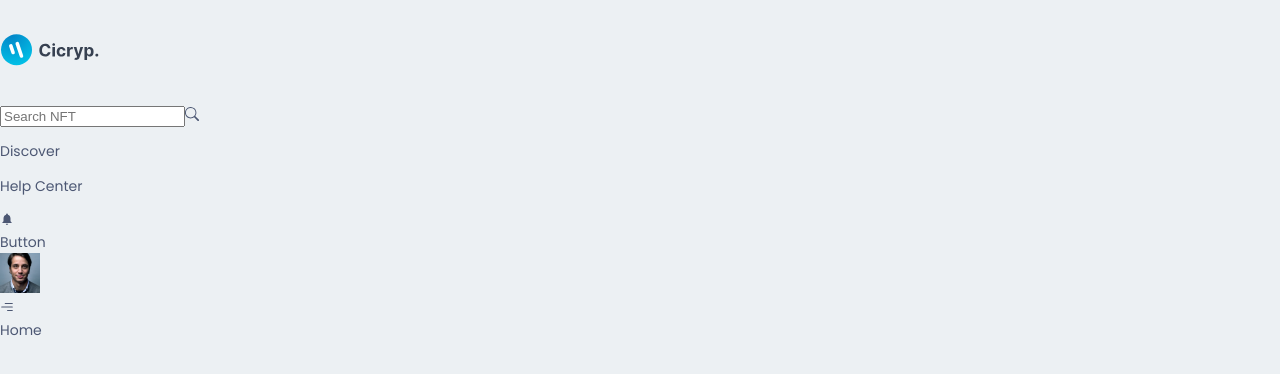
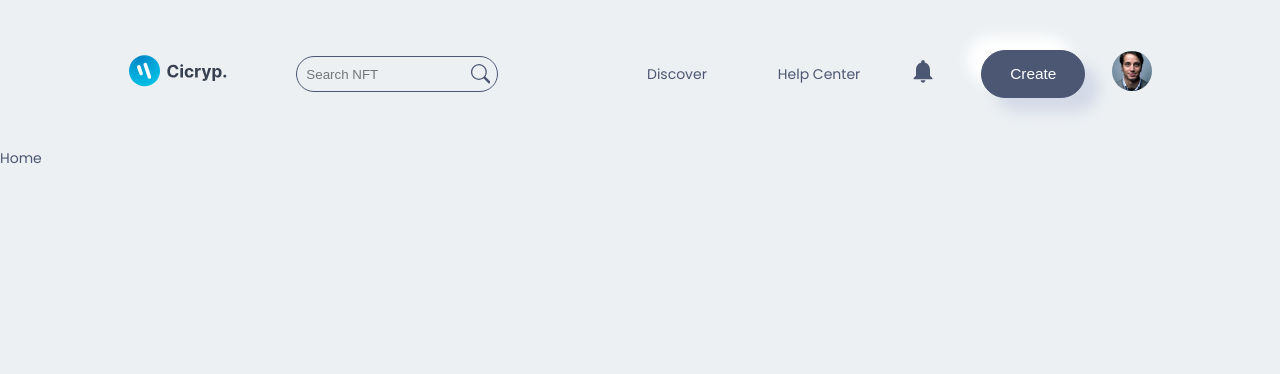
Before and after one commit to Chintanvck/nft-marketplace, a Next.js app: page / in a window 1280 px wide. Shown: the top 374 px of the page. Built offline with nearby package versions, Linux system fonts and the light colour scheme.

Commit message:
5. NavBar CSS ✅

```diff
--- a/src/component/Button/Button.jsx
+++ b/src/component/Button/Button.jsx
@@ -1,8 +1,13 @@
 import React from 'react'
+import Style from './Button.module.css'
 
-const Button = () => {
+const Button = ({btnName, handleClick}) => {
   return (
-    <div>Button</div>
+    <div className={Style.box}>
+      <button className={Style.button} onClick={()=> handleClick()}>
+        {btnName}
+      </button>
+    </div>
   )
 }
 
--- a/src/component/Button/Button.module.css
+++ b/src/component/Button/Button.module.css
@@ -0,0 +1,17 @@
+.button{
+    background-color: var(--icons-color);
+    padding: 1rem 2rem;
+    border: 1px solid var(--icons-color);
+    font-size: 1.1rem;
+    color: var(--shadow-light-color);
+    cursor: pointer;
+    transition: all .2s ease-in;
+    box-shadow: var(--box-shadow);
+    border-radius: 2.2rem;
+}
+
+.button:hover{
+    background-color: var(--main-bg-color);
+    border: 1px solid var(--icons-color);
+    color: var(--icons-color);
+}
--- a/src/component/NavBar/Discover/Discover.module.css
+++ b/src/component/NavBar/Discover/Discover.module.css
@@ -0,0 +1,11 @@
+.discover{
+    padding: .5rem 1rem;
+    transition: all .3s ease-in;
+    z-index: 222222222;
+}
+
+.discover:hover{
+    background-color: var(--icons-color);
+    color: var(--shadow-dark-color);
+    border-radius: .3rem;
+}
--- a/src/component/NavBar/HelpCenter/HelpCenter.module.css
+++ b/src/component/NavBar/HelpCenter/HelpCenter.module.css
@@ -0,0 +1,10 @@
+.helpCenter{
+    padding: .5rem 1rem;
+    transition: all .3s ease-in;
+}
+
+.helpCenter:hover{
+    background-color: var(--icons-color);
+    color: var(--shadow-dark-color);
+    border-radius: .3rem;
+}
--- a/src/component/NavBar/NavBar.jsx
+++ b/src/component/NavBar/NavBar.jsx
@@ -1,22 +1,19 @@
-import React from 'react'
-import Style from './NavBar.module.css'
+import React, { useState, useEffect } from "react";
+import Image from "next/image";
+import Link from "next/link";
+//----IMPORT ICON
+import { MdNotifications } from "react-icons/md";
+import { BsSearch } from "react-icons/bs";
+import { CgMenuLeft, CgMenuRight } from "react-icons/cg";
 
-import { useState, useEffect } from 'react'
-import Image from 'next/image'
-import Link from 'next/link'
-
-import { MdNotifications } from 'react-icons/md'
-import { BsSearch } from 'react-icons/bs'
-import { CgMenuLeft, CgMenuRight } from 'react-icons/cg'
-
-import { Discover, HelpCenter, Notification, Profile, SideBar } from './index'
-
-import { Button } from '../componentsindex';
-
-import images from '../../img'
+//INTERNAL IMPORT
+import Style from "./NavBar.module.css";
+import { Discover, HelpCenter, Notification, Profile, SideBar } from "./index";
+import { Button } from "../componentsindex";
+import images from "../../img";
 
 const NavBar = () => {
-
+  //----USESTATE COMPONNTS
   const [discover, setDiscover] = useState(false);
   const [help, setHelp] = useState(false);
   const [notification, setNotification] = useState(false);
@@ -76,20 +73,26 @@
   return (
     <div className={Style.navbar}>
       <div className={Style.navbar_container}>
-          <div className={Style.navabr_container_left}>
+        <div className={Style.navbar_container_left}>
           <div className={Style.logo}>
-              <Image src={images.logo} alt='NFT MARKETPLACE' width={100} height={100} />
+            <Image
+              src={images.logo}
+              alt="NFT MARKET PLACE"
+              width={100}
+              height={100}
+            />
+          </div>
           <div className={Style.navbar_container_left_box_input}>
             <div className={Style.navbar_container_left_box_input_box}>
-                  <input type='text' placeholder='Search NFT' />
-                  <BsSearch onClick={() => { }} className={Style.search_con} />
+              <input type="text" placeholder="Search NFT" />
+              <BsSearch onClick={() => {}} className={Style.search_icon} />
             </div>
           </div>
         </div>
-          </div>
-          <div className={Style.navabr_container_right}>
+
+        {/* //END OF LEFT SECTION */}
+        <div className={Style.navbar_container_right}>
           <div className={Style.navbar_container_right_discover}>
-
             {/* DISCOVER MENU */}
             <p onClick={(e) => openMenu(e)}>Discover</p>
             {discover && (
@@ -99,7 +102,7 @@
             )}
           </div>
 
-            {/* HELP CENTER */}
+          {/* HELP CENTER MENU */}
           <div className={Style.navbar_container_right_help}>
             <p onClick={(e) => openMenu(e)}>Help Center</p>
             {help && (
@@ -111,38 +114,54 @@
 
           {/* NOTIFICATION */}
           <div className={Style.navbar_container_right_notify}>
-              <MdNotifications className={Style.navabr_container_right_notify} onClick={() => openNotification()} />
+            <MdNotifications
+              className={Style.notify}
+              onClick={() => openNotification()}
+            />
             {notification && <Notification />}
           </div>
 
           {/* CREATE BUTTON SECTION */}
-            <div className={Style.navabr_container_right_button}>
-              <Button btnText="Create" />
+          <div className={Style.navbar_container_right_button}>
+            <Button btnName="Create" handleClick={() => {}} />
           </div>
 
           {/* USER PROFILE */}
-            <div className={Style.navabr_container_right_profile_box}>
-              <div className={Style.navabr_container_right_profile}>
-                <Image src={images.user1} alt='Profile' width={40} height={40} onClick={() => openProfile()} className={Style.navabr_container_right_profile} />
+
+          <div className={Style.navbar_container_right_profile_box}>
+            <div className={Style.navbar_container_right_profile}>
+              <Image
+                src={images.user1}
+                alt="Profile"
+                width={40}
+                height={40}
+                onClick={() => openProfile()}
+                className={Style.navbar_container_right_profile}
+              />
+
               {profile && <Profile />}
             </div>
           </div>
 
           {/* MENU BUTTON */}
-            <div className={Style.navabr_container_right_menuBtn}>
-              <CgMenuRight className={Style.menuIcon} onClick={() => openSideBar()} />
+
+          <div className={Style.navbar_container_right_menuBtn}>
+            <CgMenuRight
+              className={Style.menuIcon}
+              onClick={() => openSideBar()}
+            />
           </div>
         </div>
       </div>
 
-        {/* SIDE BAR */}
+      {/* SIDBAR CPMPONE/NT */}
       {openSideMenu && (
-          <div className={Style.SideBar}>
+        <div className={Style.sideBar}>
           <SideBar setOpenSideMenu={setOpenSideMenu} />
         </div>
       )}
     </div>
-    )
-  }
+  );
+};
 
-export default NavBar
+export default NavBar;
--- a/src/component/NavBar/NavBar.module.css
+++ b/src/component/NavBar/NavBar.module.css
@@ -0,0 +1,162 @@
+.navbar{
+    width: 100%;
+    padding-block: 1.5rem;
+    position: relative;
+    z-index: 111111111;
+}
+
+.navbar_container{
+    width: 80%;
+    margin:  0 auto;
+
+    display:  grid;
+    grid-template-columns: repeat(2, 1fr);
+    align-items: center;
+    justify-content: space-between;
+    gap: 1rem;
+}
+
+.navbar_container_left{
+    display: grid;
+    grid-template-columns: 1fr 2fr;
+    align-items:  center;
+}
+
+.navbar_container_left_box_input_box{
+    width: 60%;
+    border: 1px solid var(--icons-color);
+    display: flex;
+    align-items: center;
+    padding: .5rem;
+    border-radius: 2rem;
+}
+
+.navbar_container_left_box_input_box input{
+    width: 90%;
+    border: none;
+    outline: none;
+    background-color:  transparent;
+}
+
+.search_icon{
+    cursor: pointer;
+    font-size: 1.4rem;
+}
+
+/* //-------RIGHT */
+
+.navbar_container_right{
+    display: grid;
+    grid-template-columns: 1fr 1fr .5fr 1fr .3fr;
+    gap: 1rem;
+    align-items: center;
+    /* align-self: flex-end; */
+}
+
+.navbar_container_right_discover{
+    position: relative;
+    cursor: pointer;
+}
+.navbar_container_right_help{
+    position: relative;
+    cursor: pointer;
+}
+
+.navbar_container_right_discover_box,
+.navbar_container_right_help_box{
+    position: absolute;
+    padding: 1rem .5rem;
+    box-shadow: var(--box-shadow);
+    font-size: 1rem;
+    width: 15rem;
+    border-radius: 1rem;
+    background-color: var(--main-bg-color);
+}
+
+.navbar_container_right_notify{
+    position: relative;
+    cursor: pointer;
+}
+
+.notify{
+    font-size: 2rem;
+}
+
+.navbar_container_right_button{
+    position: relative;
+    cursor: pointer;
+}
+
+.navbar_container_right_profile_box{
+    position: relative;
+    cursor: pointer;
+}
+
+.navbar_container_right_profile{
+    border-radius: 50%;
+}
+
+.navbar_container_right_menuBtn{
+    display: none;
+}
+
+.menuIcon{
+    font-size: 2.5rem;
+    cursor:pointer;
+}
+
+/* <----------SIDEBAR---------> */
+
+.sideBar{
+    position: fixed;
+    top: 0;
+    width: 24rem;
+    background-color: var(--main-bg-color);
+    box-shadow: var(--box-shadow);
+    height: 100vh;
+    overflow-y: auto;
+    display: none;
+    z-index: 11111;
+}
+
+.sideBar::-webkit-scrollbar{
+    display: none;
+}
+
+@media screen and (min-device-width: 320px) and (max-device-width: 768px) {
+    .navbar_container{
+        grid-template-columns: 1fr 1fr;
+    }
+
+    .navbar_container_left{
+        grid-template-columns: 1fr;
+    }
+
+    .navbar_container_right{
+        grid-template-columns: repeat(3, 1fr);
+    }
+
+    .navbar_container_right_menuBtn{
+        display: block;
+    }
+
+    .navbar_container_left_box_input_box{
+        display: none;
+    }
+
+    .navbar_container_right_discover{
+        display: none;
+    }
+
+    .navbar_container_right_help{
+        display: none;
+    }
+
+    .navbar_container_right_button{
+        display: none;
+    }
+
+    .sideBar{
+        display: block;
+    }
+}
--- a/src/component/NavBar/Profile/Profile.module.css
+++ b/src/component/NavBar/Profile/Profile.module.css
@@ -0,0 +1,46 @@
+.profile{
+    position: absolute;
+    padding: 2rem .5rem;
+    box-shadow: var(--box-shadow);
+    font-size: 1rem;
+    width: 20rem;
+    border-radius: 1rem;
+
+    left: -17rem;
+    top: 4.5rem;
+    z-index: 222222222;
+    background-color: var(--main-bg-color);
+}
+
+.profile_account{
+    display: flex;
+    align-items: flex-start;
+    gap: 2rem;
+    padding: 1.5rem;
+}
+
+.profile_account_img{
+    border-radius: 50%;
+}
+
+.profile_account_info{
+    line-height: 0.3;
+}
+
+.profile_account_info p{
+    font-weight: 600;
+}
+
+.profile_menu_one_item{
+    display: flex;
+    align-items: center;
+    gap: 2rem;
+    padding: 0rem 1.5rem;
+    transition: all .3s ease-in;
+}
+
+.profile_menu_one_item:hover{
+    background-color: var(--icons-color);
+    color: var(--shadow-dark-color);
+    border-radius: .3rem;
+}
--- a/src/pages/globals.css
+++ b/src/pages/globals.css
@@ -57,7 +57,7 @@
   background:  var(--icons-color);
   width: .5rem;
 }
-@media (prefers-color-scheme: dark) {
+/* 0@media (prefers-color-scheme: dark) {
   html {
     color-scheme: dark;
   }
@@ -65,4 +65,4 @@
     color: white;
     background: black;
   }
-}
+} */
```
Also changed, not shown: src/component/NavBar/Notification/Notification.module.css (+74 -0 lines), src/component/NavBar/SideBar/SideBar.module.css (+68 -0 lines). Lines whose indentation alone changed are shown as unchanged.
